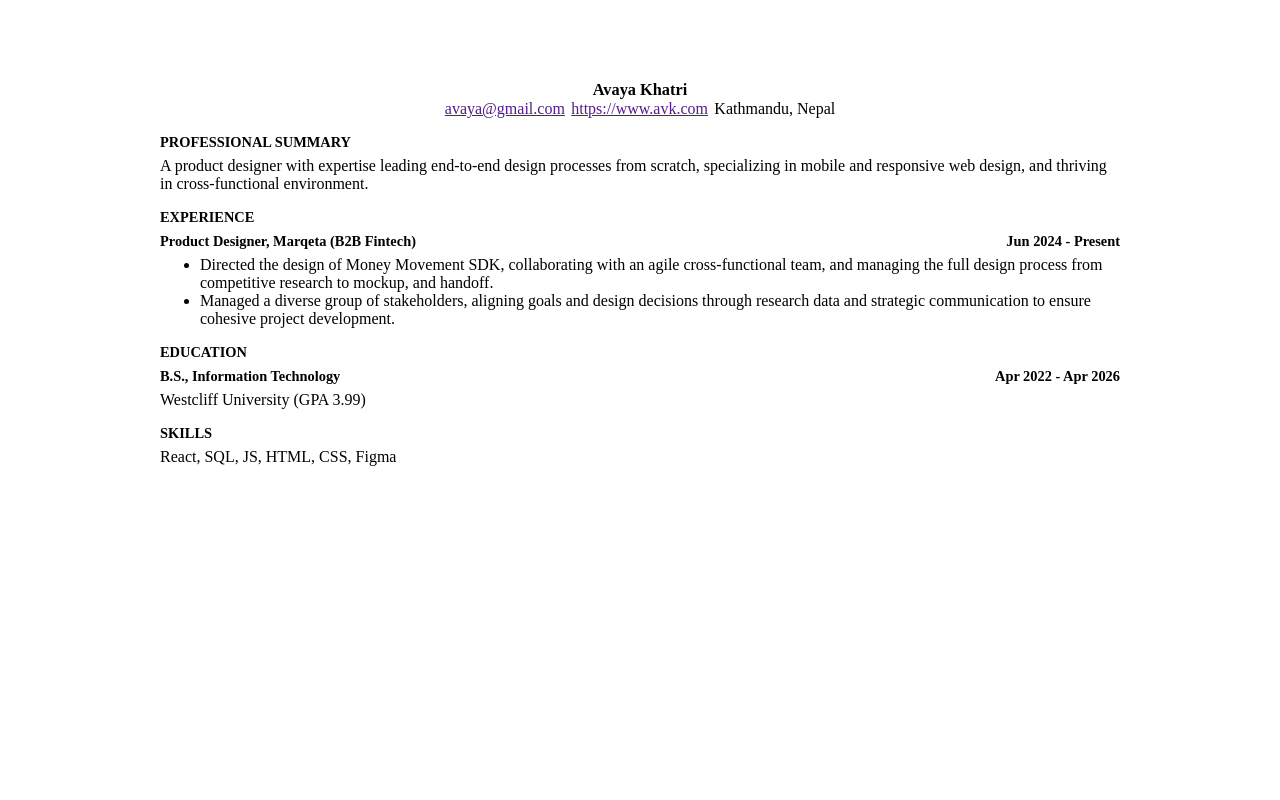
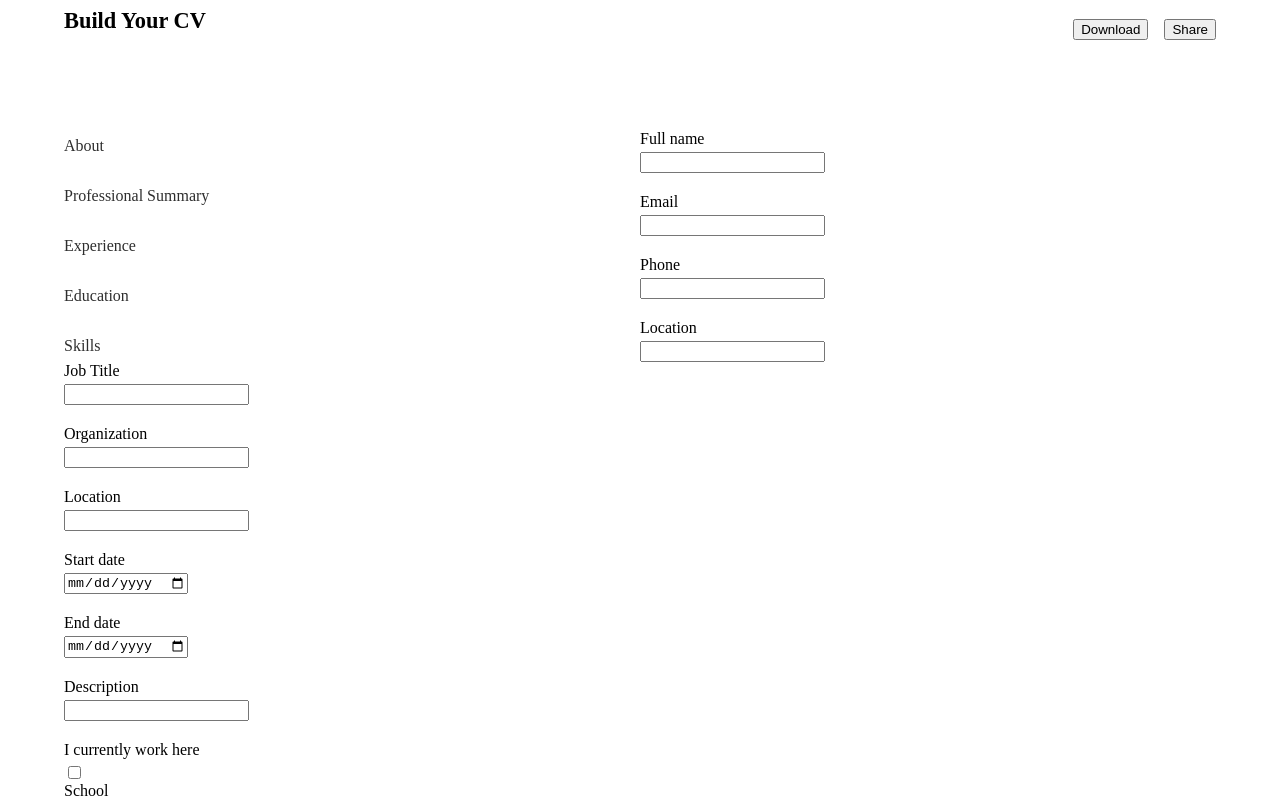
Before and after one commit to avaykhatry/react-lab, a React (Vite) app in the folder 02-cv-application/: page / in a window 1280 px wide. Shown: the top 800 px of the page. Built offline with nearby package versions, Linux system fonts and the light colour scheme.

Commit message:
feat: Populate each section with the input option

```diff
--- a/02-cv-application/src/App.jsx
+++ b/02-cv-application/src/App.jsx
@@ -1,28 +1,80 @@
-import './App.css'
+import styles from "./App.module.css";
 
-  function Input(props) {
-    return(
-      <>
-      <input id={props.id} type={props.type} />
-      <label for={props.for}>{props.name}</label>
-      </>
-    )
-  }
+function Input({ type, id, label }) {
+  return (
+    <div className={styles.nav}>
+      <label htmlFor={id}>{label}</label>
+      <input id={id} type={type} />
+    </div>
+  );
+}
 
+function Button({ children }) {
+  return <button>{children}</button>;
+}
 
 function App() {
-
-
   return (
-    <>
-      <h1>Build Your CV</h1>
-      <form>
-        <Input type='text' id="name" for="name" name="Name"/>
-        <Input type='email' id='email' for='email' name="Email"/>
-        <Input type="tel" id='phone' for='phone' name="Phone"/>
-      </form>
-    </>
-  )
+    <div className={styles.container}>
+      <div className={styles.header}>
+        <div className={styles.logo}>Build Your CV</div>
+        <button>Download</button>
+        <button>Share</button>
+      </div>
+      <div className={styles.main}>
+        <div className={styles.left}>
+          <div className={styles.leftTitle}>
+            <a href="#about">About</a>
+          </div>
+          <div className={styles.leftTitle}>
+            <a href="#prof-summary">Professional Summary</a>
+          </div>
+          <div className={styles.leftTitle}>
+            <a href="#experience">Experience</a>
+          </div>
+          <div className={styles.leftTitle}>
+            <a href="#education">Education</a>
+          </div>
+          <div className={styles.leftTitle}>
+            <a href="#skills">Skills</a>
+          </div>
+        </div>
+        <div className={styles.right}>
+          <form id="about" className={styles.about}>
+            <Input type="text" id="name" label="Full name" />
+            <Input type="email" id="email" label="Email" />
+            <Input type="number" id="phone" label="Phone" />
+            <Input type="text" id="location" label="Location" />
+          </form>
+        </div>
+        <div className={styles.forms}>
+          <form id="experience" className={styles.experience}>
+            <Input type="text" id="job-title" label="Job Title" />
+            <Input type="text" id="job-organization" label="Organization" />
+            <Input type="text" id="job-location" label="Location" />
+            <Input type="date" id="job-start-date" label="Start date" />
+            <Input type="date" id="job-end-date" label="End date" />
+            <Input type="text" id="job-description" label="Description" />
+            <Input type="checkbox" id="job-status" label="I currently work here" />
+          </form>
+          <form id="education" className={styles.education}>
+            <Input type="text" id="school" label="School" />
+            <Input type="text" id="degree" label="Degree" />
+            <Input type="text" id="location" label="Location" />
+            <Input type="date" id="start-date" label="Start Date" />
+            <Input type="date" id="grad-date" label="Graduation Date" />
+            <Input type="checkbox" id="edu-status" label="I currently study here" />
+          </form>
+          <form id="skills" className={styles.skills}>
+            <Input type="text" id="skill-name" label="Skill name" />
+          </form>
+          <form id="prof-summary" className={styles.professionalSummary}>
+            <Input type="text" id="professional-summary" label="Professional Summary" />
+          </form>
+        </div>
+      </div>
+    </div>
+  );
 }
 
-export default App
+export default App;
--- /dev/null
+++ b/02-cv-application/src/App.module.css
@@ -0,0 +1,52 @@
+.container {
+  max-width: 90vw;
+  margin: auto;
+}
+
+.nav {
+  display: flex;
+  flex-direction: column;
+  justify-content: flex-start;
+  align-items: start;
+  gap: 0.25rem;
+}
+
+.header {
+  display: flex;
+  justify-content: flex-end;
+  align-items: center;
+  gap: 1rem;
+}
+
+.logo {
+  font-size: 1.4rem;
+  font-weight: bold;
+  margin-right: auto;
+  margin-bottom: 1rem;
+}
+
+.main {
+  margin-top: 5rem;
+  display: grid;
+  justify-content: center;
+  grid-template-columns: repeat(2, 1fr);
+  align-items: center;
+}
+
+.left {
+  display: flex;
+  flex-direction: column;
+  gap: 2rem;
+}
+
+.leftTitle a {
+  text-decoration: none;
+  color: #2e2e2e;
+}
+form {
+  display: flex;
+  flex-direction: column;
+  /* justify-content: flex-start; */
+  align-items: start;
+  gap: 1.25rem;
+}
--- a/02-cv-application/src/Cv.jsx
+++ b/02-cv-application/src/Cv.jsx
@@ -1,12 +1,13 @@
-import "./Cv.css";
+import styles from "./Cv.module.css";
 
 export default function Cv() {
   return (
-    <>
-      <div className="name">
-        <div className="name-inner inner">
-          <div className="header">Avaya Khatri</div>
-          <div className="flex">
+    <div className={styles.container}>
+        {/* Header Section */}
+      <div className={styles.section}>
+        <div className={styles.inner}>
+          <div className={styles.header}>Avaya Khatri</div>
+          <div className={styles.flex}>
             <a href="">avaya@gmail.com</a>
             <a href="">https://www.avk.com</a>
             <span>Kathmandu, Nepal</span>
@@ -14,9 +15,10 @@ export default function Cv() {
         </div>
       </div>
 
-      <div className="pro-sum">
-        <div className="pro-sum-inner inner">
-          <div className="title">PROFESSIONAL SUMMARY</div>
+        {/* Professional Summaray */}
+      <div className={styles.section}>
+        <div className={styles.inner}>
+          <div className={styles.title}>PROFESSIONAL SUMMARY</div>
           <div>
             A product designer with expertise leading end-to-end design
             processes from scratch, specializing in mobile and responsive web
@@ -25,10 +27,11 @@ export default function Cv() {
         </div>
       </div>
 
-      <div className="exp">
-        <div className="exp-inner inner">
-          <div className="title">EXPERIENCE</div>
-          <div className="exp-inner-header subtitle">
+        {/* Experience */}
+      <div className={styles.section}>
+        <div className={styles.inner}>
+          <div className={styles.title}>EXPERIENCE</div>
+          <div className={`${styles.expInnerHeader} ${styles.subtitle}`}>
             <div>Product Designer, Marqeta (B2B Fintech)</div>
             <div>Jun 2024 - Present</div>
           </div>
@@ -46,22 +49,24 @@ export default function Cv() {
           </ul>
         </div>
       </div>
-      <div className="edu">
-        <div className="edu-inner inner">
-          <div className="title">EDUCATION</div>
-          <div className="edu-inner-header subtitle">
+
+      {/* education */}
+      <div className={styles.section}>
+        <div className={styles.inner}>
+          <div className={styles.title}>EDUCATION</div>
+          <div className={`${styles.eduInnerHeader} ${styles.subtitle}`}>
             <div>B.S., Information Technology</div>
             <div>Apr 2022 - Apr 2026</div>
           </div>
           <div>Westcliff University (GPA 3.99)</div>
         </div>
       </div>
-      <div className="skill">
-        <div className="skill-inner inner">
-          <div className="title">SKILLS</div>
+      <div className={styles.section}>
+        <div className={styles.inner}>
+          <div className={styles.title}>SKILLS</div>
           <div>React, SQL, JS, HTML, CSS, Figma</div>
         </div>
       </div>
-    </>
+    </div>
   );
 }
--- a/02-cv-application/src/Cv.css
+++ b/02-cv-application/src/Cv.module.css
@@ -1,18 +1,10 @@
-:root {
-    --bg-clr: #fff;
-}
-
-body {
-    box-sizing: border-box;
-    padding: 0;
-    margin: 0;
-    background: var(--bg-clr);
+.container {
     max-width: 75vw;
     margin: auto;
 }
 
 .header {
-    margin-top: 4rem;
+    margin-top: 4.4rem;
     text-align: center;
     font-weight: 900;
     font-size: 1.02rem;
@@ -21,13 +13,17 @@ body {
 .title {
     font-weight: 700;
     font-size: 0.9rem;
-    padding-bottom: .4rem;
+    padding-bottom: 0.4rem;
 }
 
 .subtitle {
     font-weight: 600;
     font-size: 0.9rem;
-    padding-bottom: .4rem;
+    padding-bottom: 0.4rem;
+
+    display: flex;
+    justify-content: space-between;
+    align-items: center;
 }
 
 ul {
@@ -36,15 +32,19 @@ ul {
 
 .flex {
     display: flex;
-    gap: .4rem;
+    gap: 0.4rem;
     justify-content: center;
 }
 .inner {
     padding-top: 1rem;
 }
 
-.exp-inner-header, .edu-inner-header{
+.expInnerHeader, .eduInnerHeader{
     display: flex;
     justify-content: space-between;
     align-items: center;
 }
+
+.section {
+    margin-bottom: 0.2rem;
+}
--- a/02-cv-application/src/index.css
+++ b/02-cv-application/src/index.css
@@ -1,4 +1,15 @@
-:root {
+* {
+  box-sizing: border-box;
+  margin: 0;
+  padding: 0;
+}
+
+body {
+  background: #fff;
+  font-family: sans-serif;
+}
+
+/* :root {
   font-family: system-ui, Avenir, Helvetica, Arial, sans-serif;
   line-height: 1.5;
   font-weight: 400;
@@ -29,4 +40,4 @@ button:focus-visible {
   button {
     background-color: #f9f9f9;
   }
-}
+} */
--- a/02-cv-application/src/main.jsx
+++ b/02-cv-application/src/main.jsx
@@ -1,11 +1,11 @@
 import { StrictMode } from 'react'
 import { createRoot } from 'react-dom/client'
 // import './index.css'
-// import App from './App.jsx'
+import App from './App.jsx'
 import Cv from './Cv.jsx'
 
 createRoot(document.getElementById('root')).render(
   <StrictMode>
-    <Cv />
+    <App />
   </StrictMode>,
 )
```
Also changed, not shown: 02-cv-application/src/App.css (added).
